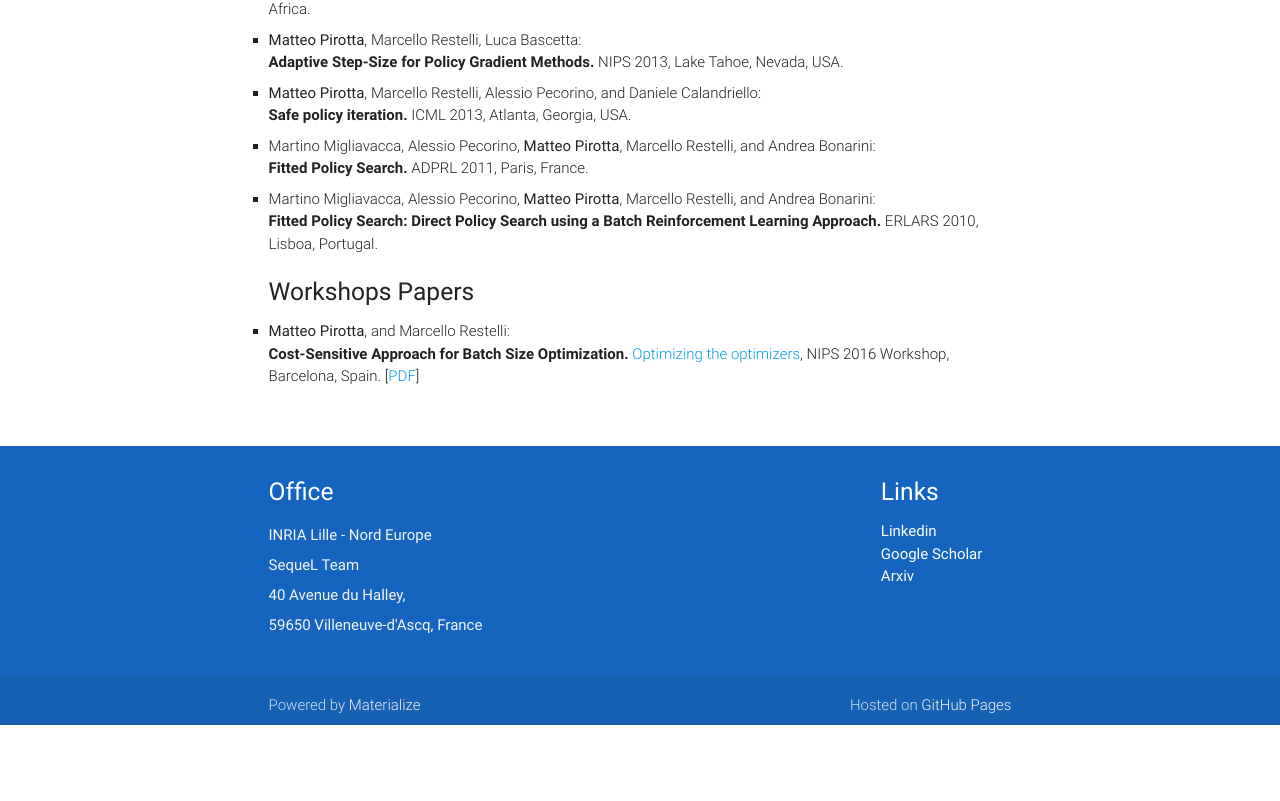
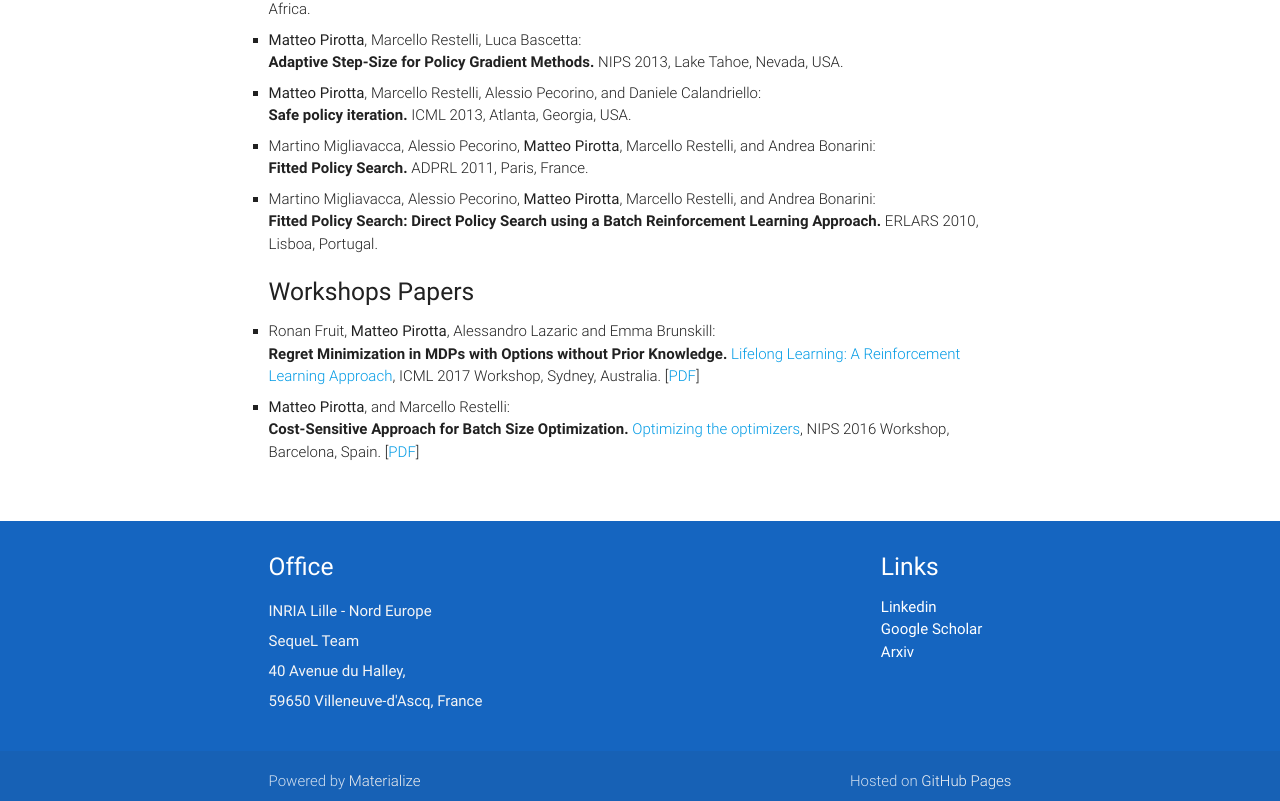
Before and after one commit to teopir/teopir.github.io, a plain HTML site: page index.html in a window 1280 px wide. Shown: the part 1924-2725 px from the top of the page. Before the commit the page ends 2649 px from the top, so only its background shows below. Drawn offline with nearby package versions, Linux system fonts and the light colour scheme.

Commit message:
Added workshop paper at ICML

```diff
--- a/index.html
+++ b/index.html
@@ -196,6 +196,13 @@
 					</ul>
 					<h5>Workshops Papers</h5>
 					<ul class="pubs_ul">
+						<li>Ronan Fruit, <span class="pubs_me">Matteo Pirotta</span>, Alessandro Lazaric and Emma Brunskill:<br>
+							<span class="pubs_title">
+								Regret Minimization in MDPs with Options without Prior Knowledge.
+							</span>
+							<a href="http://rlabstraction2016.wixsite.com/icml-2017">Lifelong Learning: A Reinforcement Learning Approach</a>, ICML 2017 Workshop, Sydney, Australia.
+							[<a href="https://drive.google.com/file/d/0B9dqzboiV5u-Z2h0cHVWa2JwWUk/view">PDF</a>]
+						</li>
 						<li><span class="pubs_me">Matteo Pirotta</span>, and Marcello Restelli:<br>
 							<span class="pubs_title">
 								Cost-Sensitive Approach for Batch Size Optimization.
```
